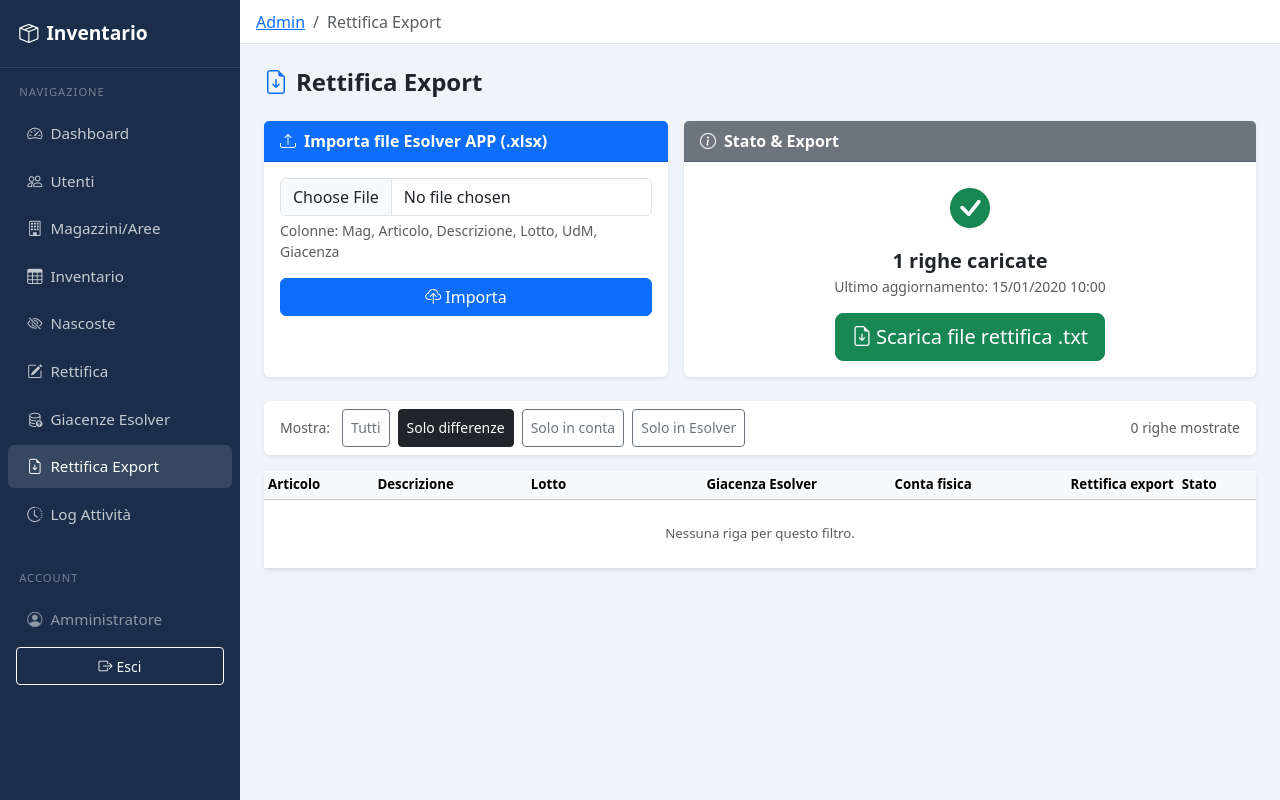
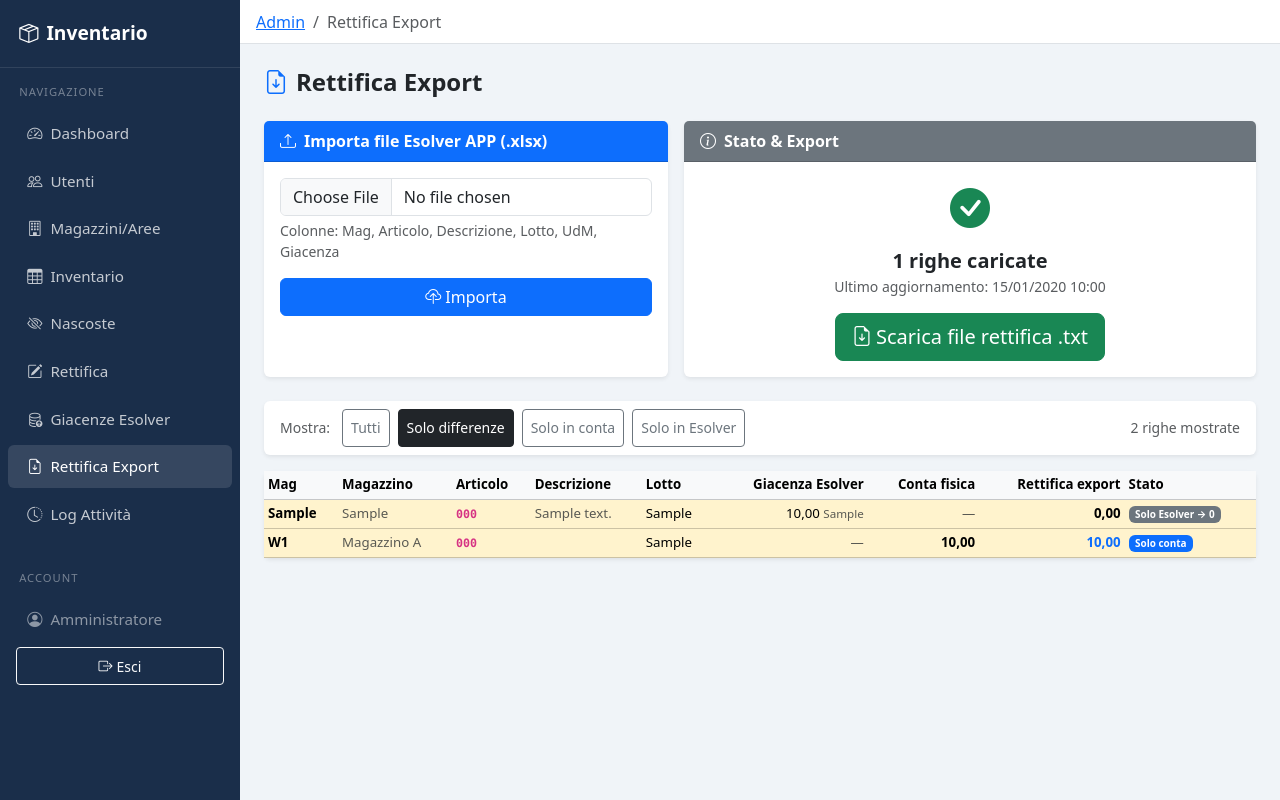
Before and after one commit to Samueleattina04/Inventario, a Laravel app: page /admin/esolver-detail in a window 1280 px wide. Run offline with Laravel 12, Linux system fonts and the light colour scheme; a user stored in the database is signed in; data comes from the database, SQL or seed files in the repository; tables that the repository leaves empty hold one stand-in row (values such as "Sample post").

Commit message:
Compare rettifica per warehouse (mag) + article + lot
- Add mag_code field to warehouses table + form
- EsolverDetailController matches on mag+article+lot using mag_code mapping
- Comparison table now shows Mag and Magazzino columns
- Export aggregates rettifica per article+lot across warehouses
- Fix floating-point comparison with round()

Co-Authored-By: Claude Sonnet 4.6 <noreply@anthropic.com>
Claude-Session: https://claude.ai/code/session_01P1K7PmT6mHaTdtPeSFxhzo

```diff
--- a/app/Http/Controllers/Admin/EsolverDetailController.php
+++ b/app/Http/Controllers/Admin/EsolverDetailController.php
@@ -5,6 +5,7 @@ namespace App\Http\Controllers\Admin;
 use App\Http\Controllers\Controller;
 use App\Models\EsolverDetail;
 use App\Models\InventoryRecord;
+use App\Models\Warehouse;
 use Illuminate\Http\Request;
 use PhpOffice\PhpSpreadsheet\IOFactory;
 
@@ -21,62 +22,78 @@ class EsolverDetailController extends Controller
         $filter     = $request->get('filter', 'diff'); // default: show only differences
 
         if ($count > 0) {
-            // Aggregate Esolver per article_code + lot
+            // Build mag_code → warehouse_name map
+            $magMap = Warehouse::whereNotNull('mag_code')
+                ->pluck('name', 'mag_code'); // ['01' => 'Magazzino 01 MP...']
+
+            // Build warehouse_id → mag_code map (reverse)
+            $warehouseMagMap = Warehouse::whereNotNull('mag_code')
+                ->pluck('mag_code', 'id'); // [1 => '01', 2 => '06']
+
+            // Aggregate Esolver per mag + article_code + lot
             $esolver = EsolverDetail::selectRaw(
-                'article_code, MAX(description) as description, MAX(um) as um,
+                'mag, article_code, MAX(description) as description, MAX(um) as um,
                  COALESCE(lot, \'\') as lot_key, SUM(quantity) as esolver_qty'
             )
-                ->groupBy('article_code', 'lot')
+                ->groupBy('mag', 'article_code', 'lot')
                 ->get()
-                ->keyBy(fn($r) => $r->article_code . '||' . $r->lot_key);
+                ->keyBy(fn($r) => $r->mag . '||' . $r->article_code . '||' . $r->lot_key);
 
-            // Aggregate inventory count per article_code + lot
+            // Aggregate inventory count per mag_code + article_code + lot
             $counts = InventoryRecord::where('hidden', false)
-                ->selectRaw(
-                    'article_code, COALESCE(lot, \'\') as lot_key, SUM(quantity) as count_qty'
-                )
-                ->groupBy('article_code', 'lot')
+                ->with('warehouse:id,name,mag_code')
+                ->selectRaw('warehouse_id, article_code, COALESCE(lot, \'\') as lot_key, SUM(quantity) as count_qty')
+                ->groupBy('warehouse_id', 'article_code', 'lot')
                 ->get()
-                ->keyBy(fn($r) => $r->article_code . '||' . $r->lot_key);
+                ->map(function ($r) use ($warehouseMagMap) {
+                    $r->mag_code = $warehouseMagMap[$r->warehouse_id] ?? null;
+                    return $r;
+                })
+                ->keyBy(fn($r) => ($r->mag_code ?? 'W'.$r->warehouse_id) . '||' . $r->article_code . '||' . $r->lot_key);
 
             // Merge: all Esolver keys + count-only keys
             $allKeys = $esolver->keys()->merge($counts->keys())->unique();
 
-            $rows = $allKeys->map(function ($key) use ($esolver, $counts) {
+            $rows = $allKeys->map(function ($key) use ($esolver, $counts, $magMap) {
                 $e   = $esolver->get($key);
                 $c   = $counts->get($key);
 
-                $parts       = explode('||', $key, 2);
-                $articleCode = $parts[0];
-                $lot         = $parts[1] ?? '';
+                $parts       = explode('||', $key, 3);
+                $mag         = $parts[0];
+                $articleCode = $parts[1] ?? '';
+                $lot         = $parts[2] ?? '';
 
-                $esolverQty = $e ? (float) $e->esolver_qty : null;
-                $countQty   = $c ? (float) $c->count_qty   : null;
+                $esolverQty     = $e ? (float) $e->esolver_qty : null;
+                $countQty       = $c ? (float) $c->count_qty   : null;
+                $warehouseName  = $c?->warehouse?->name ?? ($magMap[$mag] ?? $mag);
 
                 // Rettifica rules
                 if ($esolverQty !== null && $countQty === null) {
-                    $rettifica = 0; // In Esolver, not in count
+                    $rettifica = 0;
                 } elseif ($countQty !== null) {
-                    $rettifica = $countQty; // In count (regardless of Esolver)
+                    $rettifica = $countQty;
                 } else {
                     $rettifica = 0;
                 }
 
-                $isDiff = $esolverQty !== $countQty;
+                $isDiff = round((float)$esolverQty, 4) !== round((float)$countQty, 4)
+                       || $esolverQty === null || $countQty === null;
 
                 return (object) [
-                    'article_code' => $articleCode,
-                    'description'  => $e ? $e->description : ($c ? '' : ''),
-                    'lot'          => $lot,
-                    'um'           => $e ? $e->um : '',
-                    'esolver_qty'  => $esolverQty,
-                    'count_qty'    => $countQty,
-                    'rettifica'    => $rettifica,
-                    'is_diff'      => $isDiff,
-                    'only_count'   => $esolverQty === null,
-                    'only_esolver' => $countQty === null,
+                    'mag'           => $mag,
+                    'warehouse'     => $warehouseName,
+                    'article_code'  => $articleCode,
+                    'description'   => $e ? $e->description : '',
+                    'lot'           => $lot,
+                    'um'            => $e ? $e->um : '',
+                    'esolver_qty'   => $esolverQty,
+                    'count_qty'     => $countQty,
+                    'rettifica'     => $rettifica,
+                    'is_diff'       => $isDiff,
+                    'only_count'    => $esolverQty === null,
+                    'only_esolver'  => $countQty === null,
                 ];
-            })->sortBy('article_code');
+            })->sortBy(['mag', 'article_code']);
 
             if ($filter === 'diff') {
                 $rows = $rows->filter(fn($r) => $r->is_diff);
@@ -147,35 +164,46 @@ class EsolverDetailController extends Controller
 
     public function export()
     {
+        ini_set('memory_limit', '512M');
+
         if (EsolverDetail::count() === 0) {
             return back()->with('error', 'Nessun dato Esolver APP caricato.');
         }
 
-        // Same logic as index but no filter — all rows for export
+        $warehouseMagMap = Warehouse::whereNotNull('mag_code')->pluck('mag_code', 'id');
+
+        // Aggregate Esolver per mag + article + lot
         $esolver = EsolverDetail::selectRaw(
-            'article_code, MAX(um) as um, COALESCE(lot, \'\') as lot_key, SUM(quantity) as esolver_qty'
+            'mag, article_code, MAX(um) as um, COALESCE(lot, \'\') as lot_key, SUM(quantity) as esolver_qty'
         )
-            ->groupBy('article_code', 'lot')
+            ->groupBy('mag', 'article_code', 'lot')
             ->get()
-            ->keyBy(fn($r) => $r->article_code . '||' . $r->lot_key);
+            ->keyBy(fn($r) => $r->mag . '||' . $r->article_code . '||' . $r->lot_key);
 
+        // Aggregate count per mag + article + lot
         $counts = InventoryRecord::where('hidden', false)
-            ->selectRaw('article_code, COALESCE(lot, \'\') as lot_key, SUM(quantity) as count_qty')
-            ->groupBy('article_code', 'lot')
+            ->selectRaw('warehouse_id, article_code, COALESCE(lot, \'\') as lot_key, SUM(quantity) as count_qty')
+            ->groupBy('warehouse_id', 'article_code', 'lot')
             ->get()
-            ->keyBy(fn($r) => $r->article_code . '||' . $r->lot_key);
+            ->map(function ($r) use ($warehouseMagMap) {
+                $r->mag_code = $warehouseMagMap[$r->warehouse_id] ?? null;
+                return $r;
+            })
+            ->keyBy(fn($r) => ($r->mag_code ?? 'W'.$r->warehouse_id) . '||' . $r->article_code . '||' . $r->lot_key);
 
         $allKeys = $esolver->keys()->merge($counts->keys())->unique()->sort();
 
-        $lines = ["Articolo;Variante;Area;Data;Numero;Codice;Collocazione;Quantità UdM 1;Quantità UdM 2;Codice a barre;Unità logistica"];
-
+        // For export: aggregate rettifica per article+lot (sum across warehouses)
+        $exportMap = [];
         foreach ($allKeys as $key) {
             $e   = $esolver->get($key);
             $c   = $counts->get($key);
 
-            $parts       = explode('||', $key, 2);
-            $articleCode = $parts[0];
+            $parts       = explode('||', $key, 3);
+            $articleCode = $parts[1] ?? $parts[0];
+            $lot         = $parts[2] ?? '';
 
+            $exportKey  = $articleCode . '||' . $lot;
             $esolverQty = $e ? (float) $e->esolver_qty : null;
             $countQty   = $c ? (float) $c->count_qty   : null;
 
@@ -187,11 +215,22 @@ class EsolverDetailController extends Controller
                 $rettifica = 0;
             }
 
-            // Format quantity: no decimals if whole number
+            if (!isset($exportMap[$exportKey])) {
+                $exportMap[$exportKey] = ['article_code' => $articleCode, 'rettifica' => 0];
+            }
+            $exportMap[$exportKey]['rettifica'] += $rettifica;
+        }
+
+        ksort($exportMap);
+
+        $lines = ["Articolo;Variante;Area;Data;Numero;Codice;Collocazione;Quantità UdM 1;Quantità UdM 2;Codice a barre;Unità logistica"];
+
+        foreach ($exportMap as $entry) {
+            $articleCode  = $entry['article_code'];
+            $rettifica    = $entry['rettifica'];
             $qtyFormatted = (floor($rettifica) == $rettifica)
                 ? (int) $rettifica
                 : number_format($rettifica, 2, '.', '');
-
             $lines[] = "{$articleCode};;;;;;;{$qtyFormatted};;;";
         }
 
--- a/app/Models/Warehouse.php
+++ b/app/Models/Warehouse.php
@@ -6,7 +6,7 @@ use Illuminate\Database\Eloquent\Model;
 
 class Warehouse extends Model
 {
-    protected $fillable = ['name', 'code', 'active'];
+    protected $fillable = ['name', 'code', 'mag_code', 'active'];
 
     protected function casts(): array
     {
--- a/resources/views/admin/esolver-detail/index.blade.php
+++ b/resources/views/admin/esolver-detail/index.blade.php
@@ -94,6 +94,8 @@
         <table class="table table-sm table-hover align-middle mb-0">
             <thead class="table-light sticky-top">
                 <tr>
+                    <th>Mag</th>
+                    <th>Magazzino</th>
                     <th>Articolo</th>
                     <th>Descrizione</th>
                     <th>Lotto</th>
@@ -106,8 +108,10 @@
             <tbody>
                 @forelse($rows as $row)
                 <tr class="{{ $row->is_diff ? 'table-warning' : '' }}">
+                    <td class="small fw-semibold">{{ $row->mag }}</td>
+                    <td class="small text-muted" style="max-width:160px;overflow:hidden;text-overflow:ellipsis;white-space:nowrap;" title="{{ $row->warehouse }}">{{ $row->warehouse }}</td>
                     <td class="fw-semibold text-nowrap"><code>{{ $row->article_code }}</code></td>
-                    <td class="small text-muted" style="max-width:220px;overflow:hidden;text-overflow:ellipsis;white-space:nowrap;" title="{{ $row->description }}">{{ $row->description }}</td>
+                    <td class="small text-muted" style="max-width:180px;overflow:hidden;text-overflow:ellipsis;white-space:nowrap;" title="{{ $row->description }}">{{ $row->description }}</td>
                     <td class="small">{{ $row->lot ?: '—' }}</td>
                     <td class="text-end">
                         @if($row->esolver_qty !== null)
@@ -132,7 +136,7 @@
                             <span class="badge bg-secondary">Solo Esolver → 0</span>
                         @elseif($row->only_count)
                             <span class="badge bg-primary">Solo conta</span>
-                        @elseif($row->esolver_qty == $row->count_qty)
+                        @elseif(round((float)$row->esolver_qty,4) == round((float)$row->count_qty,4))
                             <span class="badge bg-success">Quadra</span>
                         @else
                             <span class="badge bg-danger">Differenza</span>
--- a/resources/views/admin/warehouses/form.blade.php
+++ b/resources/views/admin/warehouses/form.blade.php
@@ -36,6 +36,12 @@
                        value="{{ old('code', $warehouse?->code) }}" placeholder="Es. MAG-A" style="text-transform:uppercase">
                 <div class="form-text">Identificativo breve univoco.</div>
             </div>
+            <div class="mb-3">
+                <label class="form-label fw-semibold">Codice Mag Esolver</label>
+                <input type="text" name="mag_code" class="form-control"
+                       value="{{ old('mag_code', $warehouse?->mag_code) }}" placeholder="Es. 01, 06, 61">
+                <div class="form-text">Codice magazzino usato nel file Esolver APP (colonna "Mag"). Necessario per il confronto rettifica.</div>
+            </div>
             <div class="form-check form-switch mb-4">
                 <input class="form-check-input" type="checkbox" name="active" value="1" id="active"
                        {{ old('active', $warehouse?->active ?? true) ? 'checked' : '' }}>
```
Also changed, not shown: app/Http/Controllers/Admin/WarehouseController.php (+16 -12 lines), database/migrations/2026_09_11_000001_add_mag_code_to_warehouses.php (added).
